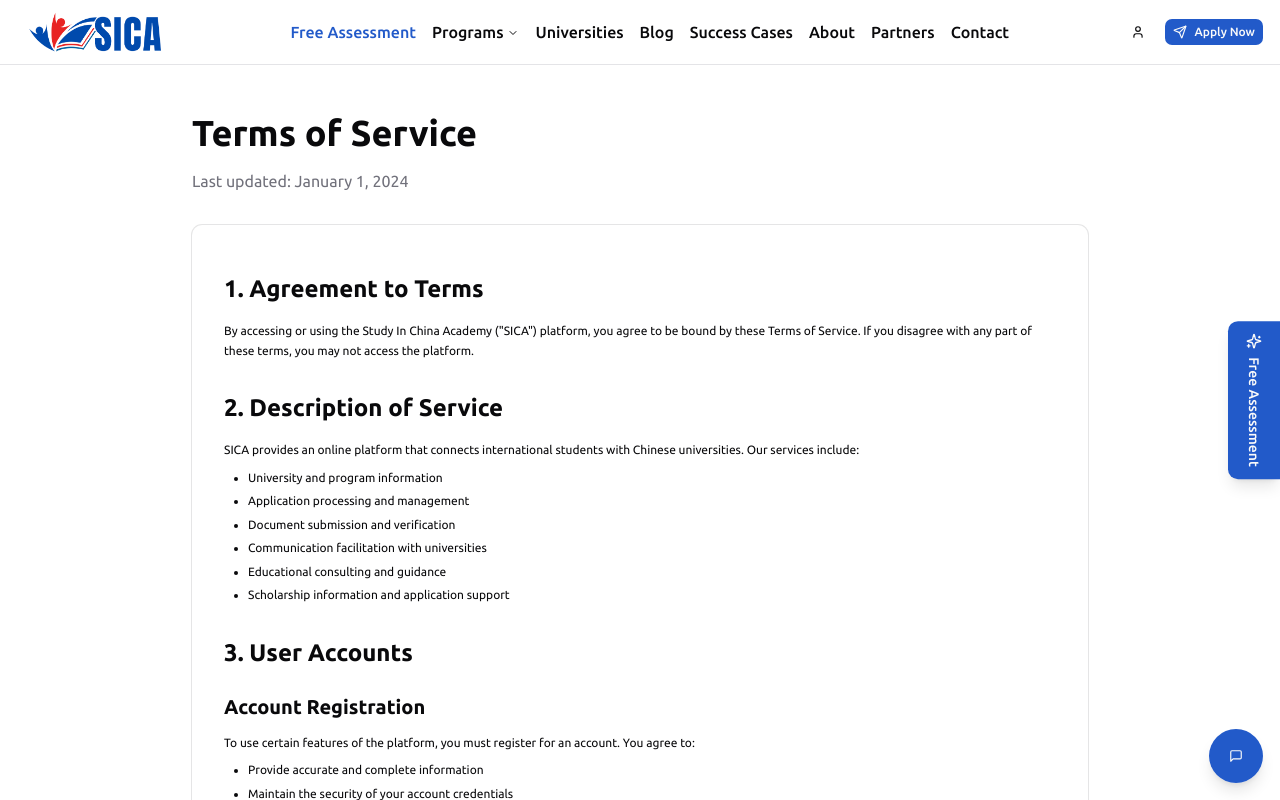
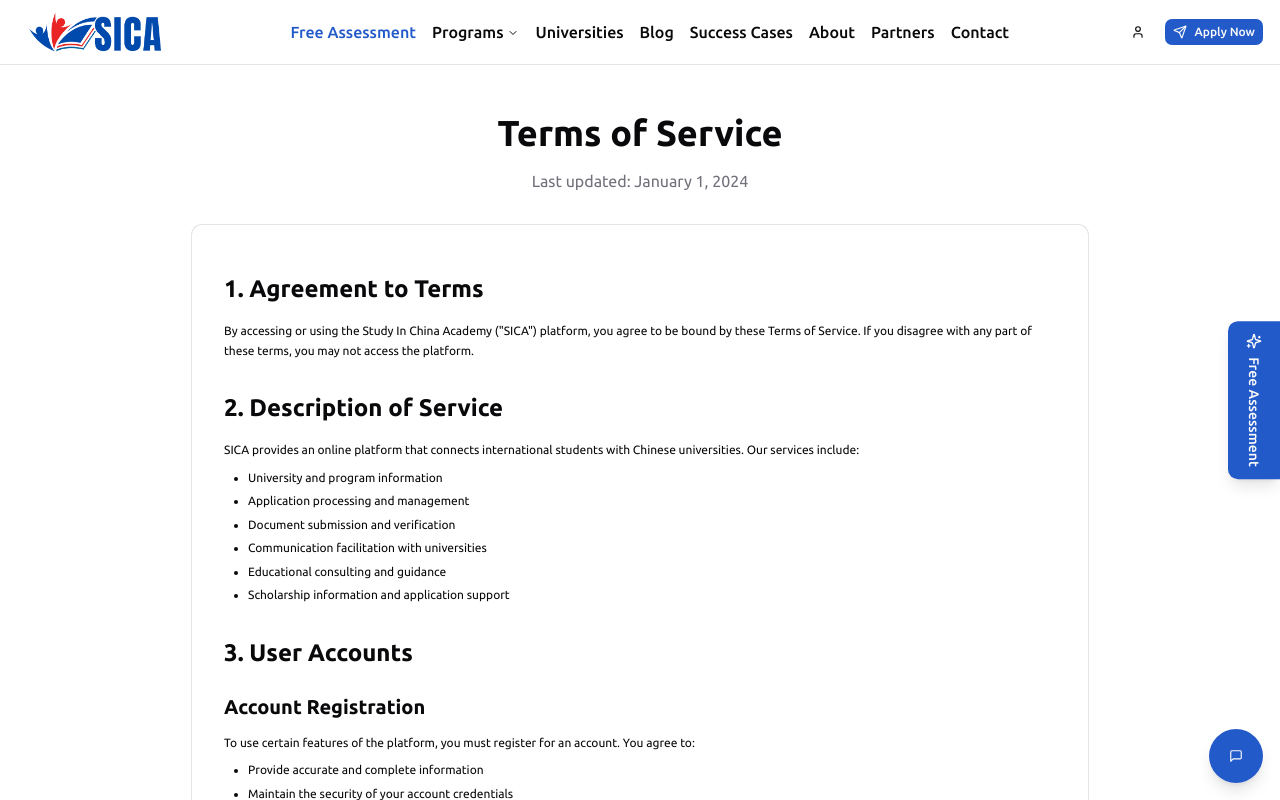
Before and after one commit to mlsjahidcn-sudo/SICA-Final-2026, a Next.js app: page /terms in a window 1280 px wide. Shown: the top 800 px of the page. Built offline with nearby package versions, Linux system fonts and the light colour scheme.

Commit message:
fix: center align headers in Privacy Policy and Terms of Service pages
- Add text-center class to header div in Privacy Policy page
- Add text-center class to header div in Terms of Service page
- Ensures proper alignment of page titles and metadata

```diff
--- a/src/app/(public)/privacy/page.tsx
+++ b/src/app/(public)/privacy/page.tsx
@@ -13,7 +13,7 @@ export default function PrivacyPolicyPage() {
       <div className="container px-4">
         <div className="max-w-4xl mx-auto">
           {/* Header */}
-          <div className="mb-8">
+          <div className="mb-8 text-center">
             <h1 className="text-4xl font-bold mb-4">Privacy Policy</h1>
             <p className="text-muted-foreground">
               Last updated: January 1, 2024
--- a/src/app/(public)/terms/page.tsx
+++ b/src/app/(public)/terms/page.tsx
@@ -13,7 +13,7 @@ export default function TermsOfServicePage() {
       <div className="container px-4">
         <div className="max-w-4xl mx-auto">
           {/* Header */}
-          <div className="mb-8">
+          <div className="mb-8 text-center">
             <h1 className="text-4xl font-bold mb-4">Terms of Service</h1>
             <p className="text-muted-foreground">
               Last updated: January 1, 2024
```
